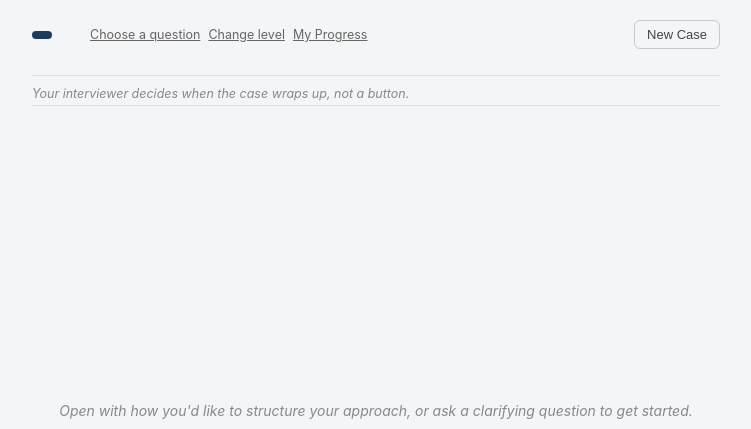
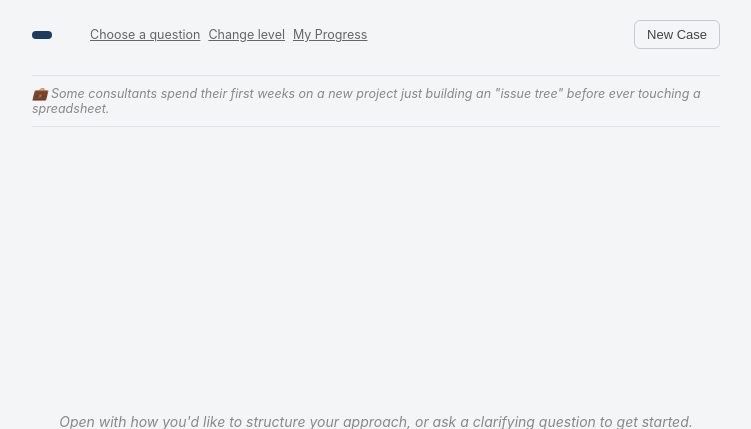
Before and after one commit to minsoo070420-pixel/Learning-about-mbb, a Flask app: template templates/index.html in a window 1280 px wide. Shown: the top 429 px of the page, without its empty margins (264-1015 px from the left). Run offline with Flask 3, Linux system fonts and the light colour scheme; the template is opened without the code that fills it, so the values that code supplies are empty.

Commit message:
Replace the interviewer-controlled note with a rotating consultant fact
The "Your interviewer decides when the case wraps up, not a button" note
sat in a prominent spot between the prompt and the chat log. Swapped it
for a random fact about consulting/case-interview history (MBB origins,
MECE, the BCG Matrix, NPS, etc.) picked client-side on load, and moved the
original info to a tooltip on the "Get Your Feedback" button so it isn't
lost, just de-emphasized.

Co-Authored-By: Claude Sonnet 5 <noreply@anthropic.com>

```diff
--- a/static/script.js
+++ b/static/script.js
@@ -6,6 +6,27 @@ const finishBtn = document.getElementById("finish-btn");
 const hintBtn = document.getElementById("hint-btn");
 const micBtn = document.getElementById("mic-btn");
 const listeningIndicator = document.getElementById("listening-indicator");
+
+const CONSULTANT_FACTS = [
+  "McKinsey & Company was founded in 1926 by University of Chicago accounting professor James O. McKinsey.",
+  "Bain & Company was founded in 1973 by Bill Bain and a group of former BCG consultants.",
+  "The BCG Growth-Share Matrix — Stars, Cash Cows, Question Marks, and Dogs — was introduced by BCG founder Bruce Henderson in 1970.",
+  "Net Promoter Score, now one of the world's most-used customer loyalty metrics, was created at Bain & Company in 2003.",
+  "\"MECE\" (Mutually Exclusive, Collectively Exhaustive) and the Pyramid Principle were both developed by Barbara Minto, a former McKinsey consultant.",
+  "McKinsey, BCG, and Bain are collectively nicknamed \"MBB\" — the most selective tier of strategy consulting.",
+  "For decades, the classic MBB schedule was \"fly out Monday, fly home Thursday\" — consultants often spent more nights in hotels than at home.",
+  "Case interviews were pioneered by McKinsey to test real-time structured thinking, not to see if you already knew the \"right\" answer.",
+  "Junior consultants are typically \"staffed\" on a brand-new project every few months — often in an industry they've never touched before.",
+  "Many strategy firms use an \"up or out\" model: consultants are expected to reach the next rank within a set number of years or move on.",
+  "The 80/20 rule, a staple of consulting frameworks, is named after 19th-century Italian economist Vilfredo Pareto.",
+  "A \"deck\" is just consulting slang for a slide presentation — some go through dozens of internal revisions before a client ever sees one.",
+  "Consulting alumni networks are famously deep: McKinsey, BCG, and Bain alumni have gone on to run Fortune 500 companies, central banks, and governments.",
+  "The average case interview runs 20-40 minutes, and final rounds often stack two or three cases back to back.",
+  "Most top firms publish free case-interview prep materials, partly to level the playing field for candidates outside elite \"target schools.\"",
+  "\"Answer first\" — leading with the recommendation before the supporting logic — is often called the single most-drilled habit in consulting communication.",
+  "Some consultants spend their first weeks on a new project just building an \"issue tree\" before ever touching a spreadsheet.",
+  "The term \"trusted advisor\" — an outsider a CEO calls before making a big bet — dates back to consulting's earliest days in the 1920s and 30s.",
+];
 
 function addBubble(text, role) {
   const empty = chatLog.querySelector(".chat-empty");
@@ -235,3 +256,9 @@ chatInput.addEventListener("keydown", (e) => {
 });
 
 chatLog.scrollTop = chatLog.scrollHeight;
+
+const consultantFactEl = document.getElementById("consultant-fact");
+if (consultantFactEl) {
+  const fact = CONSULTANT_FACTS[Math.floor(Math.random() * CONSULTANT_FACTS.length)];
+  consultantFactEl.textContent = `💼 ${fact}`;
+}
--- a/static/style.css
+++ b/static/style.css
@@ -767,13 +767,14 @@ body {
   fill: #444;
 }
 
-.interviewer-controlled-note {
+.consultant-fact {
   margin: 10px 0;
-  padding-bottom: 4px;
+  padding-bottom: 10px;
   font-size: 12.5px;
   font-style: italic;
   color: #888;
   border-bottom: 1px solid #e0e1e6;
+  min-height: 1.2em;
 }
 
 /* questions.html */
--- a/templates/index.html
+++ b/templates/index.html
@@ -19,7 +19,7 @@
         </div>
         <div class="header-actions">
           <form action="{{ url_for('end_case') }}" method="post">
-            <button type="submit" id="finish-btn" class="finish-btn {{ '' if case_complete else 'hidden' }}" data-difficulty="{{ case.difficulty }}">Get Your Feedback</button>
+            <button type="submit" id="finish-btn" class="finish-btn {{ '' if case_complete else 'hidden' }}" data-difficulty="{{ case.difficulty }}" title="Your interviewer decides when the case wraps up, not a button.">Get Your Feedback</button>
           </form>
           <form action="{{ url_for('new_case') }}" method="post">
             <button type="submit" class="new-case-btn">New Case</button>
@@ -30,7 +30,7 @@
       <p class="case-prompt">{{ case.prompt }}</p>
     </header>
 
-    <p class="interviewer-controlled-note">Your interviewer decides when the case wraps up, not a button.</p>
+    <p class="consultant-fact" id="consultant-fact"></p>
 
     {% if error %}
       <p class="error-banner">{{ error }}</p>
```
